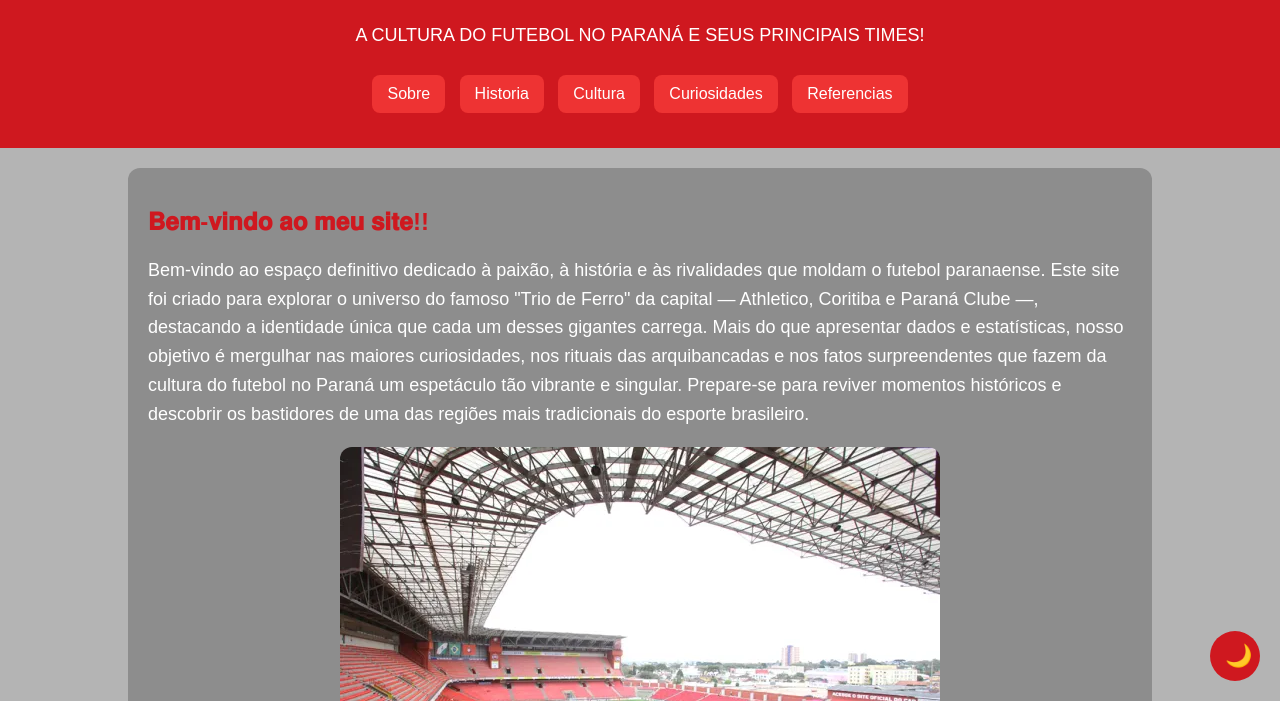
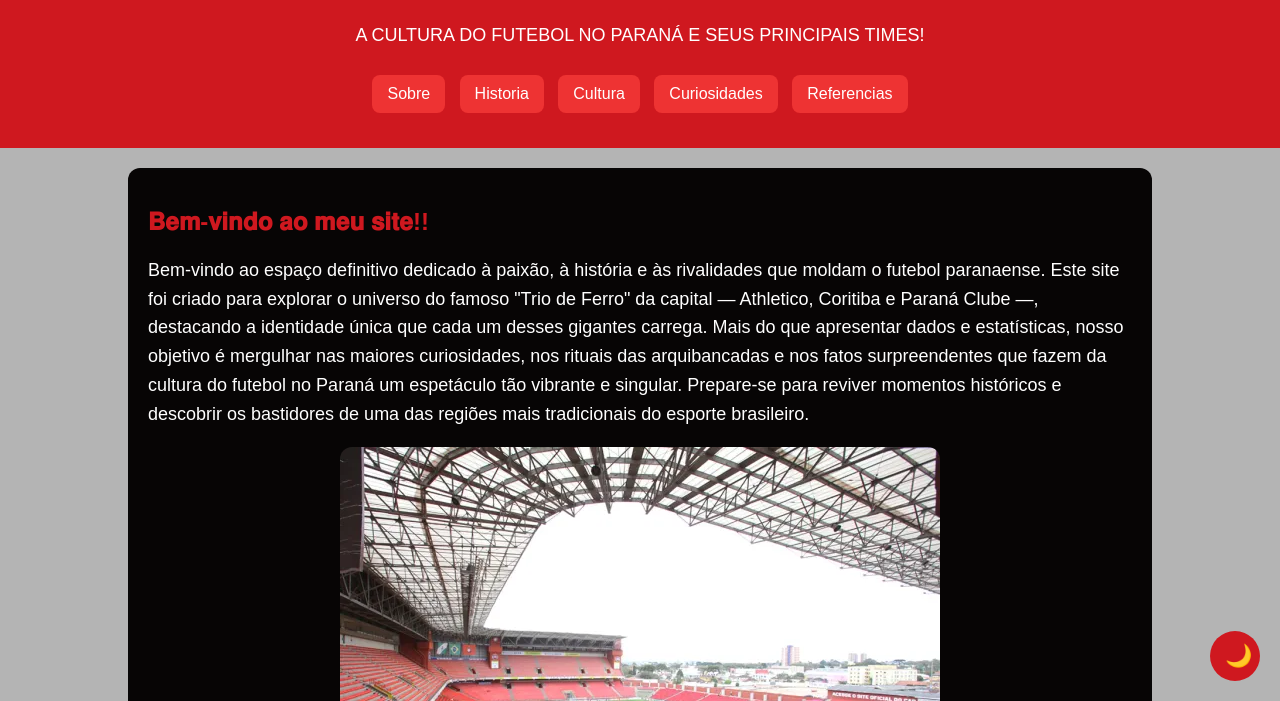
Before and after one commit to mariasilvaalves09-beep/tarefa.ed.digital, a plain HTML site: page index.html in a window 1280 px wide. Shown: the part 99-800 px from the top of the page. Drawn offline with Linux system fonts and the light colour scheme.

Commit message:
atualizei o index

```diff
--- a/style.css
+++ b/style.css
@@ -5,7 +5,7 @@
 --cor-principal:#CF181F;
 --cor-secundaria:#ee3333;
 --cor-hover:#b91c1c;
---cor-superficie:#1111113d;
+--cor-superficie:#070505;
 --cor-card:#a1a1aa;
 --cor-legenda:#a1a1aa;
 --cor-clara:#ffff;
```
